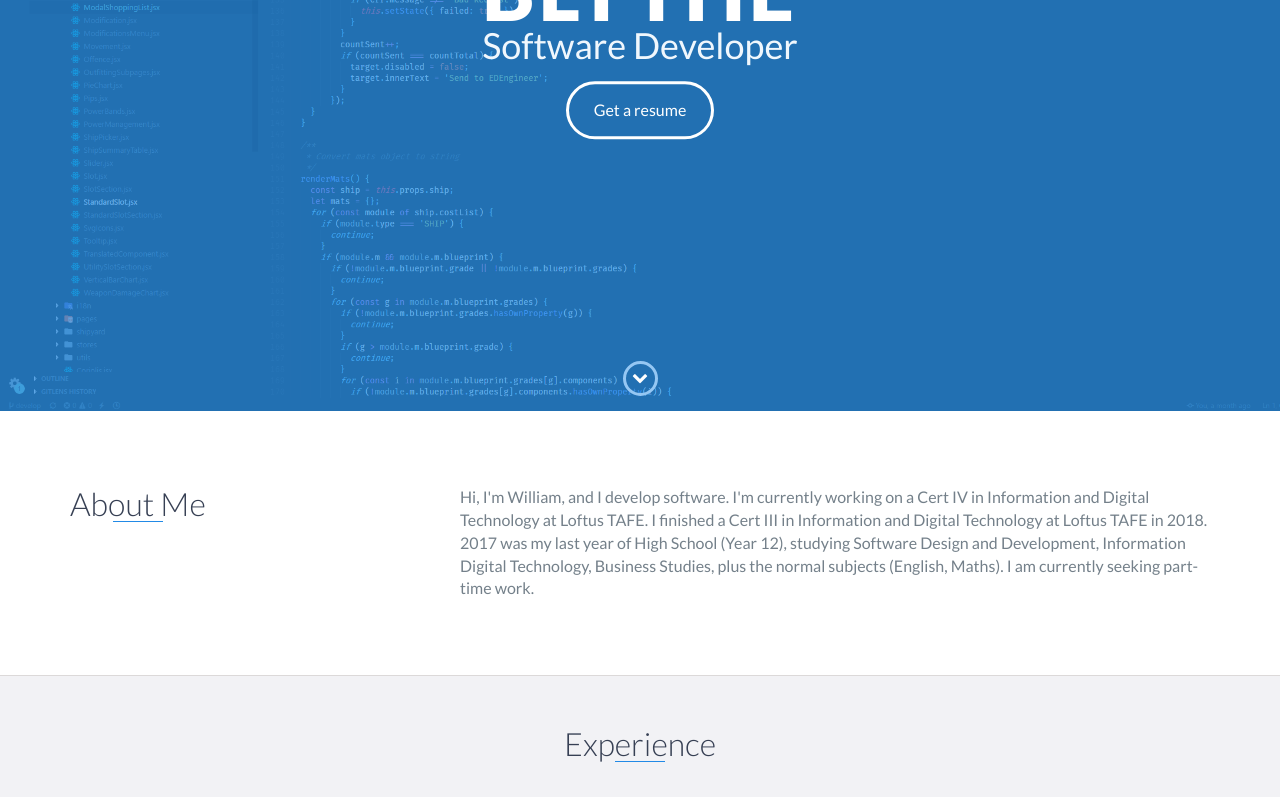
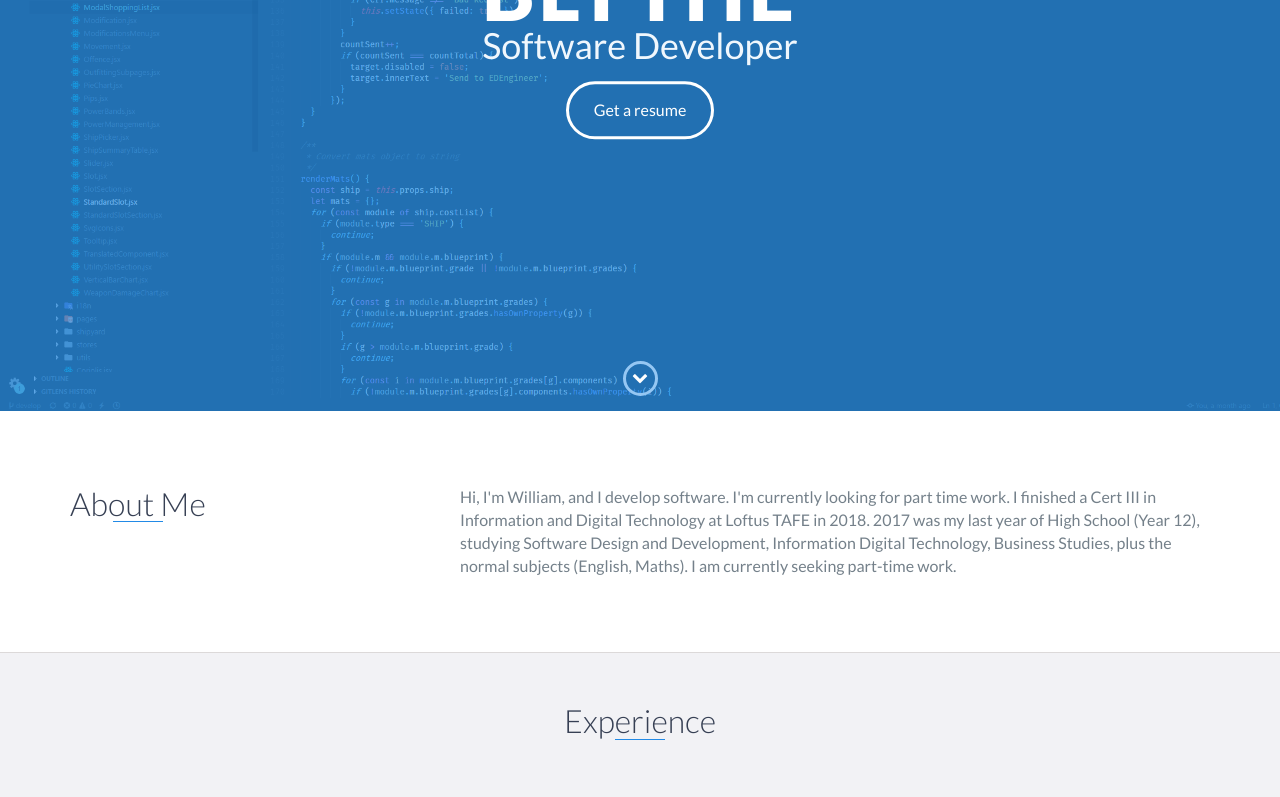
Before and after one commit to willyb321/devportfolio, a React (Create React App) app: page / in a window 1280 px wide. Shown: the part 389-1186 px from the top of the page. Built offline with nearby package versions, Linux system fonts and the light colour scheme.

Commit message:
Update About.js

```diff
--- a/src/About.js
+++ b/src/About.js
@@ -13,9 +13,7 @@ class About extends Component {
 						<div className="col-md-8">
 							<p>
 								Hi, I'm William, and I develop software.
-								I'm currently working on a Cert IV in
-								Information and Digital Technology at
-								Loftus TAFE. I finished a Cert III in
+								I'm currently looking for part time work. I finished a Cert III in
 								Information and Digital Technology at
 								Loftus TAFE in 2018. 2017 was my last
 								year of High School (Year 12), studying
```
